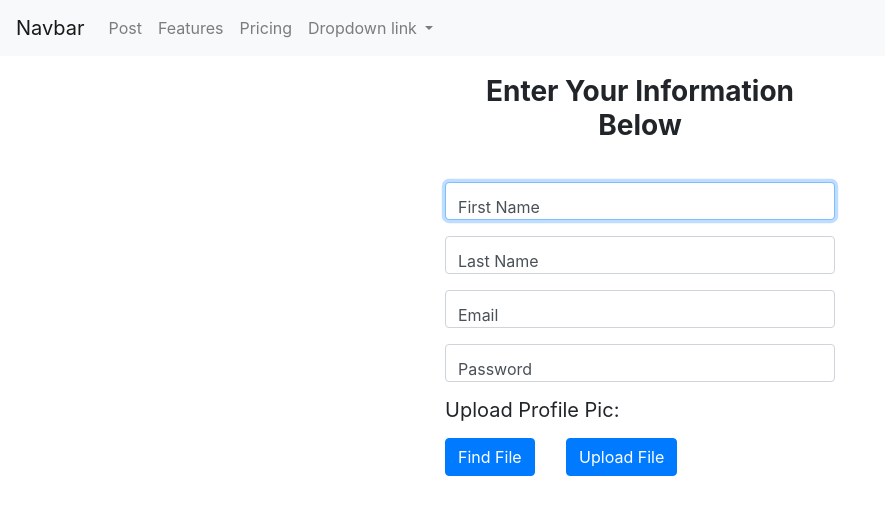
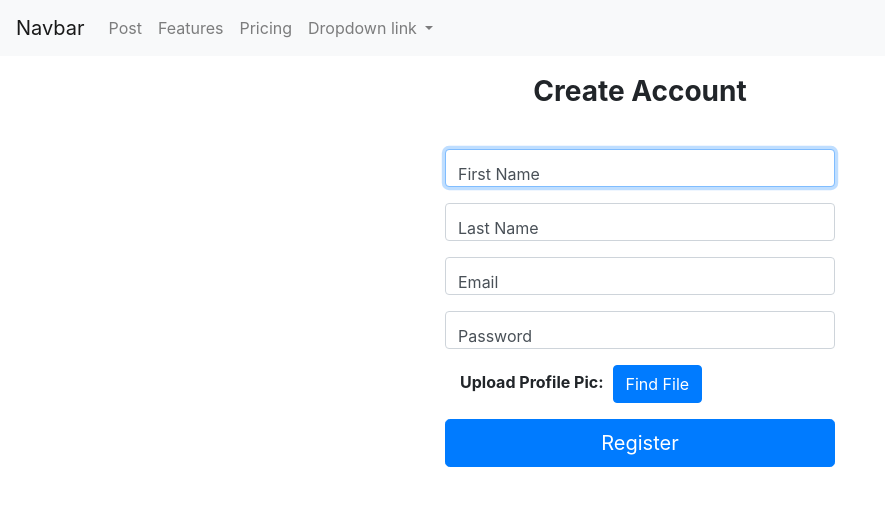
Before and after one commit to eads1/RevatureProject2, an Angular app in the folder Angular/: page /register in a window 1280 px wide. Shown: the top 514 px of the page, without its empty margins (0-885 px from the left). Built offline with nearby package versions, Linux system fonts and the light colour scheme.

Commit message:
some more additions to register

```diff
--- a/Angular/src/app/login-page/login-page.component.html
+++ b/Angular/src/app/login-page/login-page.component.html
@@ -1,4 +1,4 @@
-<div class="wrapper">
+<div class="wrappern offset-3">
   <form class="form-signin">
     <div class="form-label-group">
       <input type="email" id="inputEmail" class="form-control" placeholder="Email address"
@@ -14,7 +14,7 @@
     <button class="btn btn-lg btn-primary btn-block" type="submit">Sign in</button>
     <br/>
     <div class='form-label-group'>
-        <a routerLink='/register'>Create Account</a>
+        <span class='col-sm-1'><a routerLink='/register'>Create Account</a></span>
     </div>
   </form>
 </div>
--- a/Angular/src/app/register/register.component.css
+++ b/Angular/src/app/register/register.component.css
@@ -60,3 +60,7 @@ body {
   font-size: 12px;
   color: #777;
 }
+
+.borderStyle {
+  border: 4px solid black;
+}
--- a/Angular/src/app/register/register.component.html
+++ b/Angular/src/app/register/register.component.html
@@ -1,5 +1,5 @@
 <form class='form-group' id='registerForm'>
-    <h1 class="text-center h3 mb-3 col-lg font-weight-bold">Enter Your Information Below</h1>
+    <h1 class="text-center h3 mb-3 col-lg font-weight-bold">Create Account</h1>
     <br/>
     <!-- <h5 class='text-left mb-3 font-weight-normal'>Enter First Name:</h5> -->
     <div class='form-label-group'>
@@ -18,15 +18,19 @@
     </div>
     <!-- <h5 class='text-left mb-3 font-weight-normal'>Enter Password:</h5> -->
     <div class='form-label-group'>
-        <input type='password' id='auth-email' class='form-control'
+        <input type='password' id='password' class='form-control'
             placeholder='password' required autofocus/><label for='password'>Password</label>
     </div>
-    <h5 class='text-left mb-3 font-weight-normal'>Upload Profile Pic:</h5>
+    <!-- <h6 class='text-left mb-3 font-weight-normal'>Upload Profile Pic:</h6> -->
     <div class='form-label-group'>
         <input style='display: none' type='file' #findFile
             class='form-control-file'(change)='onFileChanged($event)'/>
-        <button class='btn btn-primary' id='findButton' (click)='findFile.click()'>Find File</button>
-        &nbsp;&nbsp;&nbsp;&nbsp;&nbsp;
-        <button class='btn btn-primary' id='uploadButton' (click)='uploadImage()'>Upload File</button>
+            <span class='col-sm-1'>
+                <span class='font-weight-bold'>Upload Profile Pic:</span>&nbsp;
+                <button class='btn btn-primary' id='findButton' (click)='findFile.click()'>Find File</button>
+            </span>
+    </div>
+    <div class='form-label-group'>
+        <button class='btn btn-lg btn-primary btn-block' id='registerButton' (click)='createAccount()'>Register</button>
     </div>
 </form>
--- a/Angular/src/app/register/register.component.ts
+++ b/Angular/src/app/register/register.component.ts
@@ -2,6 +2,7 @@ import { Component, OnInit } from '@angular/core';
 import { RegisterService } from '../shared/register.service';
 import { HttpClient } from '@angular/common/http';
 import { Router } from '../../../node_modules/@angular/router';
+import { first } from '../../../node_modules/rxjs/operators';
 
 @Component({
   selector: 'app-register',
@@ -11,7 +12,7 @@ import { Router } from '../../../node_modules/@angular/router';
 export class RegisterComponent implements OnInit {
 
   selectedFile: File;
-  constructor(private router: Router, private reg: RegisterService, private http: HttpClient) { }
+  constructor(private _router: Router, private _reg: RegisterService) { }
 
   ngOnInit() {
   }
@@ -20,13 +21,20 @@ export class RegisterComponent implements OnInit {
     this.selectedFile = event.target.files[0];
   }
 
-  uploadFile() {
+  ccreateAccount() {
     const firstname = document.getElementById('fname');
     const lastname = document.getElementById('lname');
     const email = document.getElementById('email');
     const profile = this.selectedFile;
 
-    this.reg.registerAccount().subscribe();
+    const newUser = {
+      fname: firstname,
+      lname: lastname,
+      userEmail: email,
+      profilePic: profile
+    };
+
+    this._reg.registerAccount('register.cs', newUser).subscribe(res => console.log(res));
   }
 
 }
--- a/Angular/src/app/shared/register.service.ts
+++ b/Angular/src/app/shared/register.service.ts
@@ -8,10 +8,10 @@ import { map } from 'rxjs/operators';
 })
 export class RegisterService {
 
-  constructor(private httpServ: HttpClient) { }
+  constructor(private _httpServ: HttpClient) { }
 
-  registerAccount(): Observable<string> {
-    return this.httpServ.get('register.cs').pipe(map(resp => resp as string));
+  registerAccount(_url: string, _param: {}): Observable<string> {
+    return this._httpServ.post(_url, _param).pipe(map(resp => resp as string));
   }
 
 }
```
Also changed, not shown: 1 other file (tests, documents, lock files or other folders).
